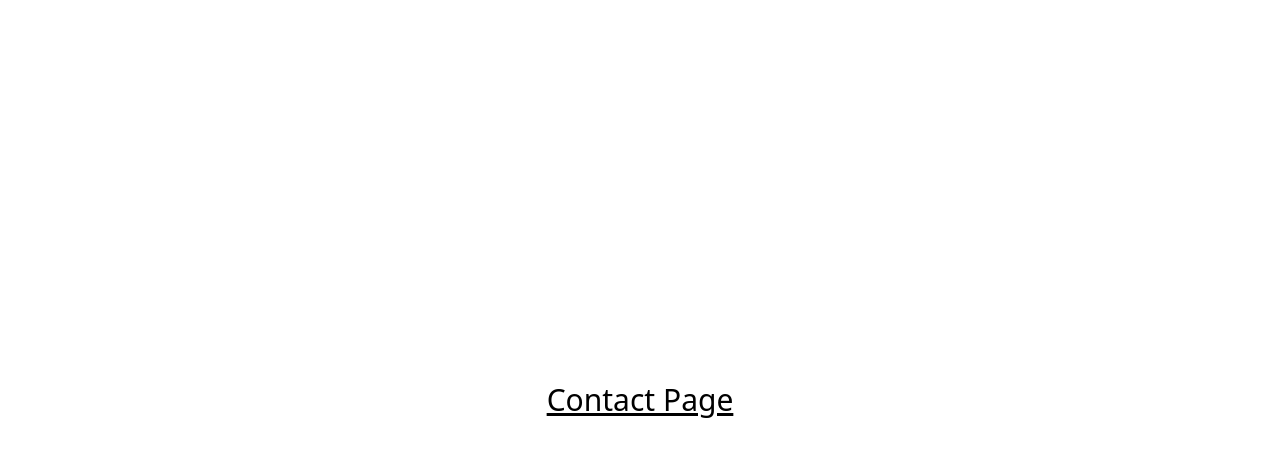
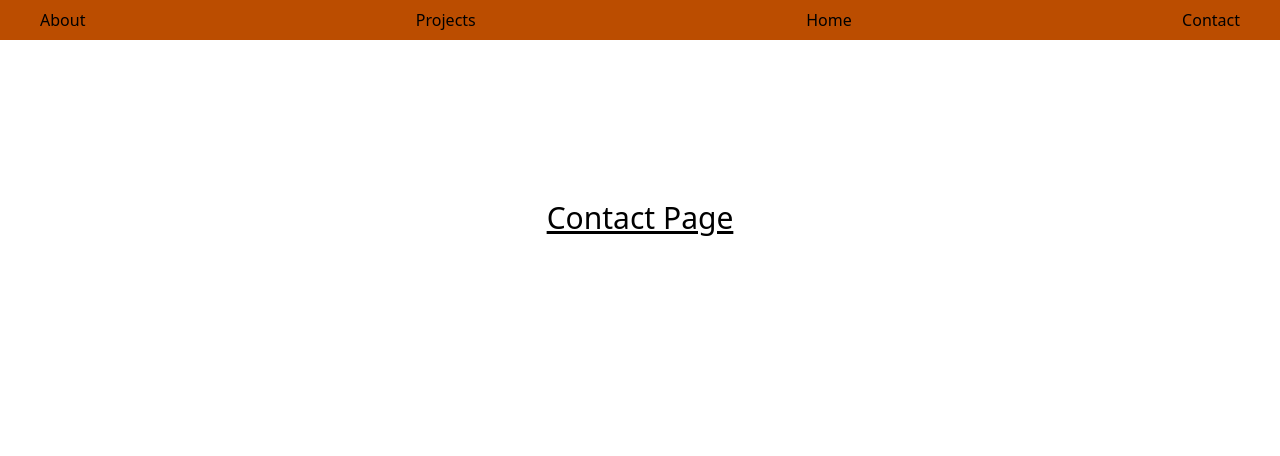
Before and after one commit to abdcantcode/React-JS-Tutorials-, a React (Vite) app in the folder day15-routing/: page /contact in a window 1280 px wide. Shown: the top 456 px of the page. Built offline with nearby package versions, Linux system fonts and the light colour scheme.

Commit message:
Navbar with a tags

```diff
--- a/day15-routing/src/App.jsx
+++ b/day15-routing/src/App.jsx
@@ -7,6 +7,12 @@ import Projects from "./pages/Projects";
 const App = () => {
   return (
     <div>
+      <div className="w-screen bg-amber-700 flex justify-between items-center h-10 px-10">
+        <a href="/about">About</a>
+        <a href="/projects">Projects</a>
+        <a href="/">Home</a>
+        <a href="/contact">Contact</a>
+      </div>
       <Routes>
         <Route path='/' element={<Home />} />
         <Route path='/about' element={<About />} />
--- a/day15-routing/src/pages/About.jsx
+++ b/day15-routing/src/pages/About.jsx
@@ -2,7 +2,7 @@
 
 const About = () => {
   return (
-    <div className='underline text-3xl flex items-center justify-center h-screen w-screen '>
+    <div className='underline text-3xl flex items-center justify-center h-full mt-40'>
       <h1>About Page</h1>
     </div>
   )
--- a/day15-routing/src/pages/Contact.jsx
+++ b/day15-routing/src/pages/Contact.jsx
@@ -2,7 +2,7 @@
 
 const Contact = () => {
   return (
-    <div className='underline text-3xl flex items-center justify-center h-screen w-screen'>
+    <div className='underline text-3xl flex items-center justify-center h-full mt-40'>
       <h1>Contact Page</h1>
     </div>
   )
--- a/day15-routing/src/pages/Home.jsx
+++ b/day15-routing/src/pages/Home.jsx
@@ -2,7 +2,7 @@
 
 const Home = () => {
   return (
-    <div className='underline text-3xl flex items-center justify-center h-screen w-screen'>
+    <div className='underline text-3xl flex items-center justify-center h-full mt-40'>
       <h1>Home Page</h1>
     </div>
   )
--- a/day15-routing/src/pages/Projects.jsx
+++ b/day15-routing/src/pages/Projects.jsx
@@ -1,7 +1,7 @@
 
 const Projects = () => {
   return (
-    <div className='underline text-3xl flex items-center justify-center h-screen w-screen'>
+    <div className='underline text-3xl flex items-center justify-center h-full mt-40'>
       <h1>My Projects</h1>
     </div>
   )
```
